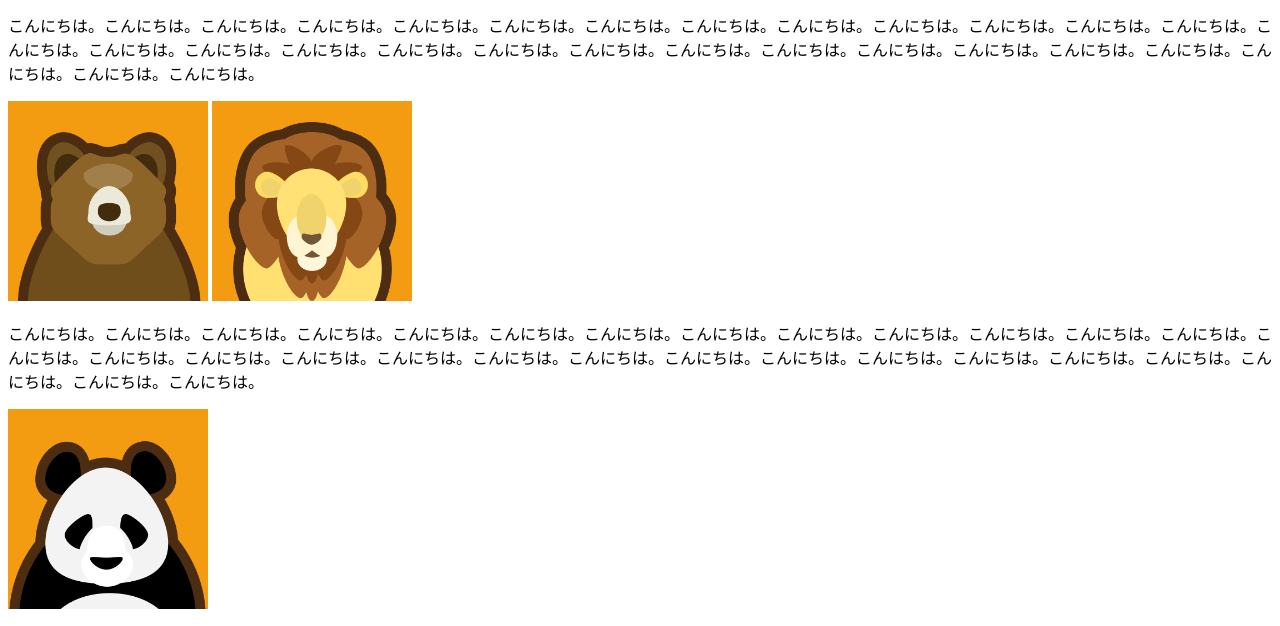
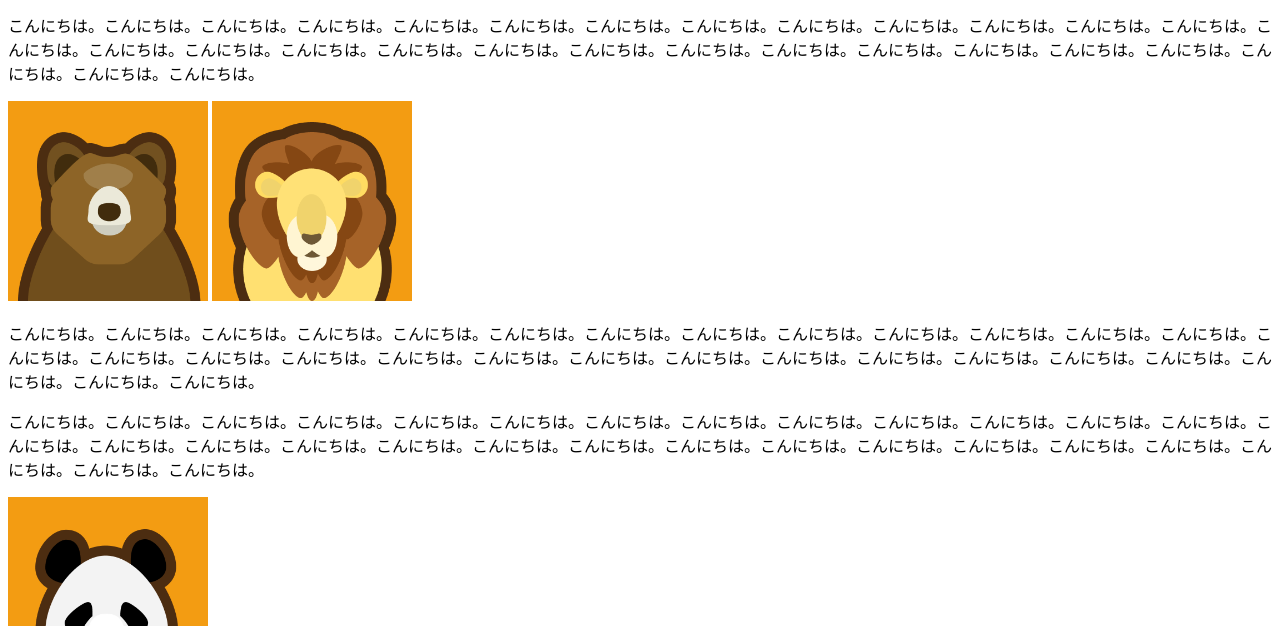
Before and after one commit to kei198609/observer, a plain HTML site: page index.html in a window 1280 px wide. Shown: the part 164-790 px from the top of the page. Drawn offline with Linux system fonts and the light colour scheme.

Commit message:
html修正

```diff
--- a/index.html
+++ b/index.html
@@ -12,6 +12,7 @@
   <img src="img/bear.png" width="200" height="200">
   <img src="img/lion.png" width="200" height="200">
   <p>こんにちは。こんにちは。こんにちは。こんにちは。こんにちは。こんにちは。こんにちは。こんにちは。こんにちは。こんにちは。こんにちは。こんにちは。こんにちは。こんにちは。こんにちは。こんにちは。こんにちは。こんにちは。こんにちは。こんにちは。こんにちは。こんにちは。こんにちは。こんにちは。こんにちは。こんにちは。こんにちは。こんにちは。こんにちは。</p>
+  <p>こんにちは。こんにちは。こんにちは。こんにちは。こんにちは。こんにちは。こんにちは。こんにちは。こんにちは。こんにちは。こんにちは。こんにちは。こんにちは。こんにちは。こんにちは。こんにちは。こんにちは。こんにちは。こんにちは。こんにちは。こんにちは。こんにちは。こんにちは。こんにちは。こんにちは。こんにちは。こんにちは。こんにちは。こんにちは。</p>
   <img src="img/panda.png" width="200" height="200">
   <p>こんにちは。こんにちは。こんにちは。こんにちは。こんにちは。こんにちは。こんにちは。こんにちは。こんにちは。こんにちは。こんにちは。こんにちは。こんにちは。こんにちは。こんにちは。こんにちは。こんにちは。こんにちは。こんにちは。こんにちは。こんにちは。こんにちは。こんにちは。こんにちは。こんにちは。こんにちは。こんにちは。こんにちは。こんにちは。</p>
   <p>こんにちは。こんにちは。こんにちは。こんにちは。こんにちは。こんにちは。こんにちは。こんにちは。こんにちは。こんにちは。こんにちは。こんにちは。こんにちは。こんにちは。こんにちは。こんにちは。こんにちは。こんにちは。こんにちは。こんにちは。こんにちは。こんにちは。こんにちは。こんにちは。こんにちは。こんにちは。こんにちは。こんにちは。こんにちは。</p>
```
